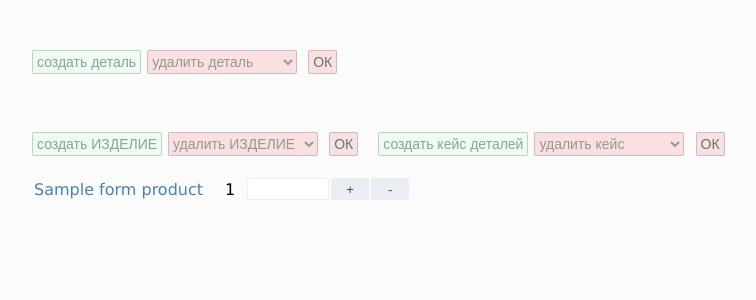
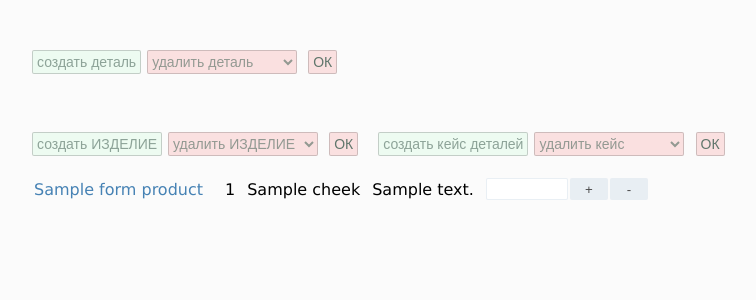
Before and after one commit to ozamroom/sklad_project, a Django app: template sklad_kviter/sklad/templates/sklad/sklad_list.html in a window 1280 px wide. Shown: the part 100-400 px from the top of the page, without its empty margins (96-852 px from the left). Run offline with Django 3.2, Linux system fonts and the light colour scheme; data comes from the database, SQL or seed files in the repository; both versions use the stored data as it was after the commit; the template is opened without the code that fills it: values that come from a table or form of the project are taken from there, most other values are stand-ins (such as "Sample title", 1, 10 or a date in 2020).

Commit message:
Добавление/удаление изделий с учетом деталей

```diff
--- a/sklad_kviter/sklad/forms.py
+++ b/sklad_kviter/sklad/forms.py
@@ -34,10 +34,11 @@
 	list_case.widget.attrs.update({'class': 'list_del_detil'})
 
 
+# для показа и изменения
 class List_products_Form(forms.ModelForm):
 	class Meta:
 		model = List_products
-		fields = ['title','count','obj_details', 'slug']
+		fields = ['title','count', 'obj_details', 'slug']
 
 		widget = {
 				'title': forms.TextInput(),
@@ -46,6 +47,10 @@
 				'slug': forms.TextInput(),
 
 		}
+
+	cheek = forms.BooleanField(required=False)
+
+# для создание изделия
 class ListProductsForm(forms.ModelForm):
 	class Meta:
 		model = List_products
--- a/sklad_kviter/sklad/templates/sklad/sklad_list.html
+++ b/sklad_kviter/sklad/templates/sklad/sklad_list.html
@@ -142,7 +142,8 @@
 			<tr>
 				<td class="detail_title">{{f.title}}</td>
 				<td class="detail_count">{{f.count}}</td>
-				<td style="display: none;" class="detail_count">{{f.obj_details.as_hidden}}</td>
+				<td class="detail_count">{{f.cheek}}</td>
+				<td class="detail_count">{{f.obj_details }}</td>
 				<td style="display: none;" class="detail_count">{{f.slug.as_hidden}}</td>
 				<td class="product_number"><input type="number" name="number"></td>
 				<td><button class="detail_button" type="submit" name="product_button_plus" value="{{f.slug.value}}"> + </button></td>
```
Also changed, not shown: sklad_kviter/sklad/views.py (+11 -8 lines), sklad_kviter/db.sqlite3.
